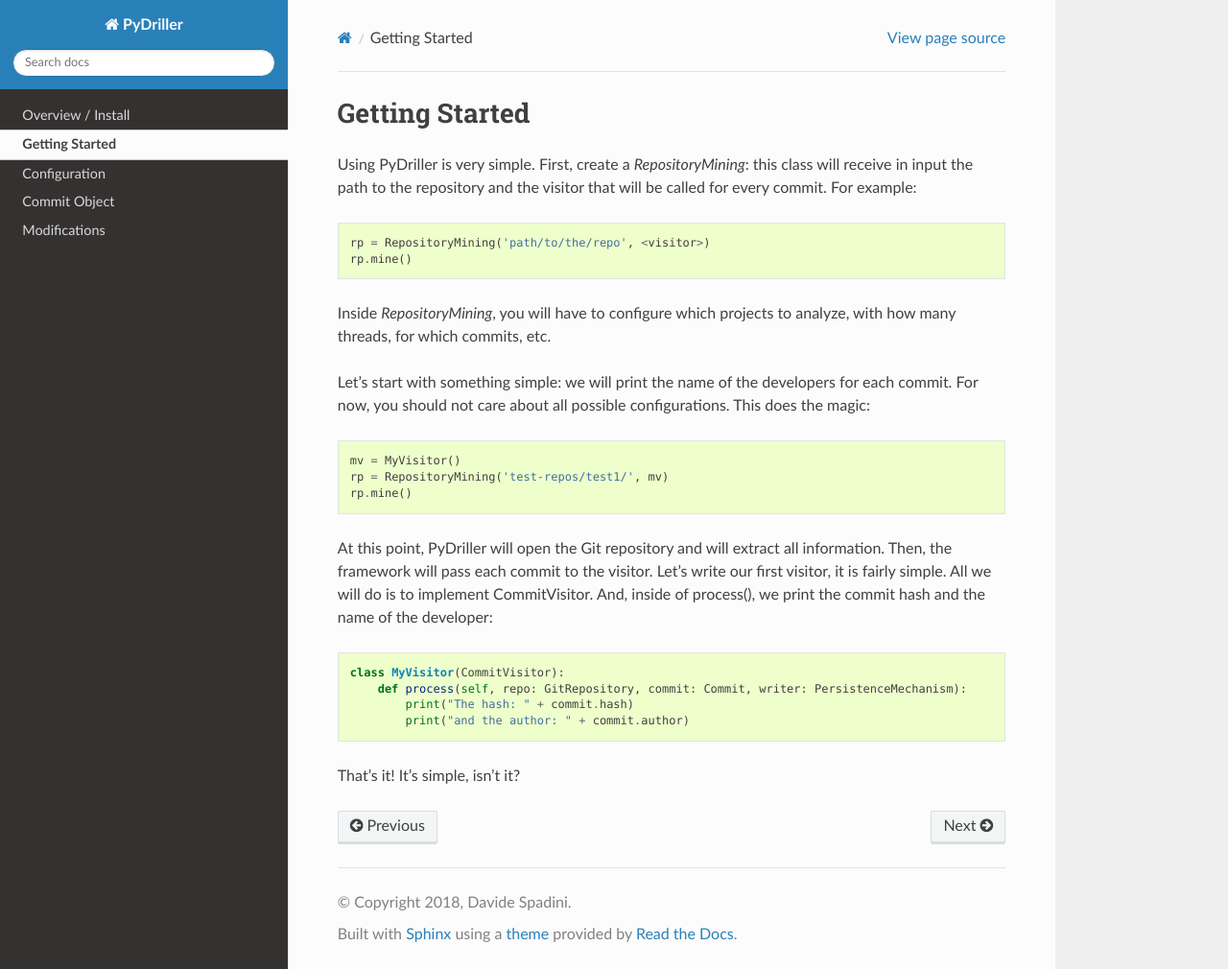
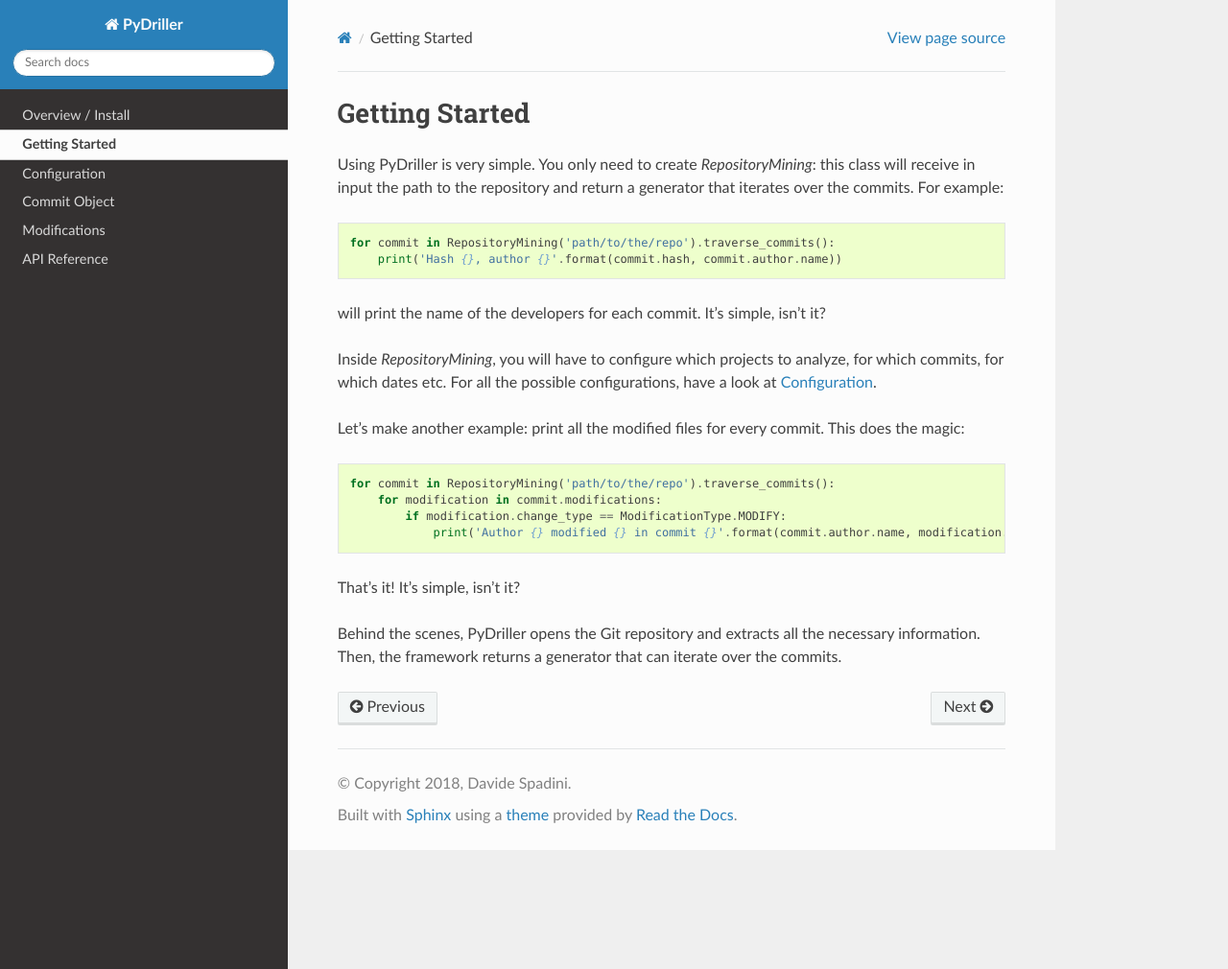
Before and after one commit to ishepard/pydriller, a Sphinx documentation site: the page built from docs/tutorial.rst, in a window 1280 px wide and 1010 px high. Shown: the whole window at 96% size. Built offline with Sphinx 7.4.7 and the Read the Docs theme 2.0.0, drawn with Linux system fonts in a browser that asks for light colours.

Commit message:
better documentation

```diff
--- a/docs/conf.py
+++ b/docs/conf.py
@@ -12,9 +12,9 @@
 # add these directories to sys.path here. If the directory is relative to the
 # documentation root, use os.path.abspath to make it absolute, like shown here.
 #
-# import os
-# import sys
-# sys.path.insert(0, os.path.abspath('.'))
+import os
+import sys
+sys.path.insert(0, os.path.abspath('../'))
 
 # -- Project information -----------------------------------------------------
 
@@ -37,8 +37,7 @@ release = '1.0'
 # Add any Sphinx extension module names here, as strings. They can be
 # extensions coming with Sphinx (named 'sphinx.ext.*') or your custom
 # ones.
-extensions = [
-]
+extensions = ['sphinx.ext.autodoc', 'sphinx.ext.doctest']
 
 # Add any paths that contain templates here, relative to this directory.
 templates_path = ['_templates']
--- a/docs/index.rst
+++ b/docs/index.rst
@@ -14,6 +14,7 @@ PyDriller documentation!
    configuration
    commit
    modifications
+   reference
 
 
 
--- a/docs/tutorial.rst
+++ b/docs/tutorial.rst
@@ -6,24 +6,22 @@
 Getting Started
 ==================
 
-Using PyDriller is very simple. First, create a `RepositoryMining`: this class will receive in input the path to the repository and the visitor that will be called for every commit. For example::
+Using PyDriller is very simple. You only need to create `RepositoryMining`: this class will receive in input the path to the repository and return a generator that iterates over the commits. For example::
 
-    rp = RepositoryMining('path/to/the/repo', <visitor>)
-    rp.mine()
+    for commit in RepositoryMining('path/to/the/repo').traverse_commits():
+        print('Hash {}, author {}'.format(commit.hash, commit.author.name))
 
-Inside `RepositoryMining`, you will have to configure which projects to analyze, with how many threads, for which commits, etc.
+will print the name of the developers for each commit. It's simple, isn't it?
 
-Let's start with something simple: we will print the name of the developers for each commit. For now, you should not care about all possible configurations. This does the magic::
+Inside `RepositoryMining`, you will have to configure which projects to analyze, for which commits, for which dates etc. For all the possible configurations, have a look at :ref:`configuration_toplevel`.
 
-    mv = MyVisitor()
-    rp = RepositoryMining('test-repos/test1/', mv)
-    rp.mine()
+Let's make another example: print all the modified files for every commit. This does the magic::
 
-At this point, PyDriller will open the Git repository and will extract all information. Then, the framework will pass each commit to the visitor. Let's write our first visitor, it is fairly simple. All we will do is to implement CommitVisitor. And, inside of process(), we print the commit hash and the name of the developer::
-
-    class MyVisitor(CommitVisitor):
-        def process(self, repo: GitRepository, commit: Commit, writer: PersistenceMechanism):
-            print("The hash: " + commit.hash)
-            print("and the author: " + commit.author)
+    for commit in RepositoryMining('path/to/the/repo').traverse_commits():
+        for modification in commit.modifications:
+            if modification.change_type == ModificationType.MODIFY:
+                print('Author {} modified {} in commit {}'.format(commit.author.name, modification.filename, commit.hash))
 
 That's it! It's simple, isn't it?
+
+Behind the scenes, PyDriller opens the Git repository and extracts all the necessary information. Then, the framework returns a generator that can iterate over the commits.
```
Also changed, not shown: docs/commit.rst (+10 -11 lines), docs/configuration.rst (+12 -14 lines), docs/modifications.rst (+8 -9 lines), docs/reference.rst (added, +49 -0 lines), .travis.yml, 2 other files.
